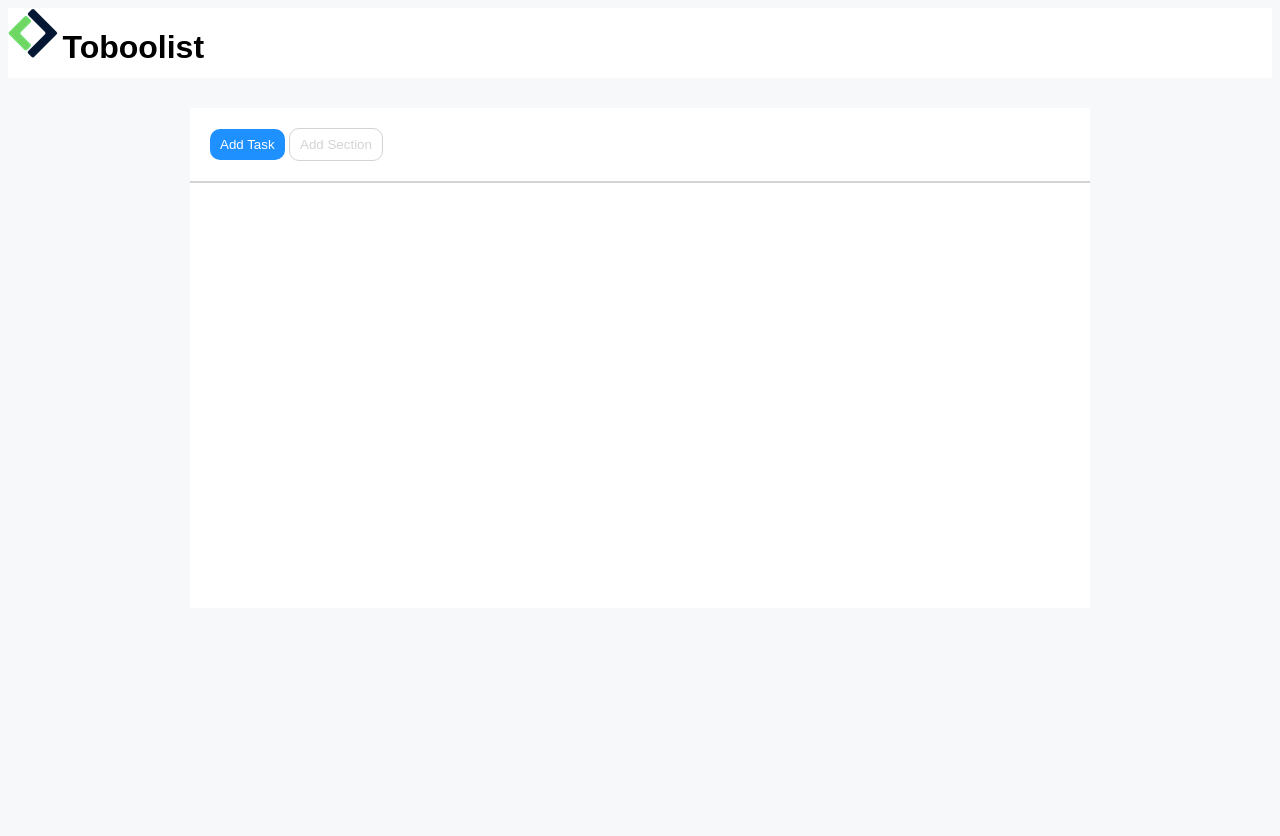
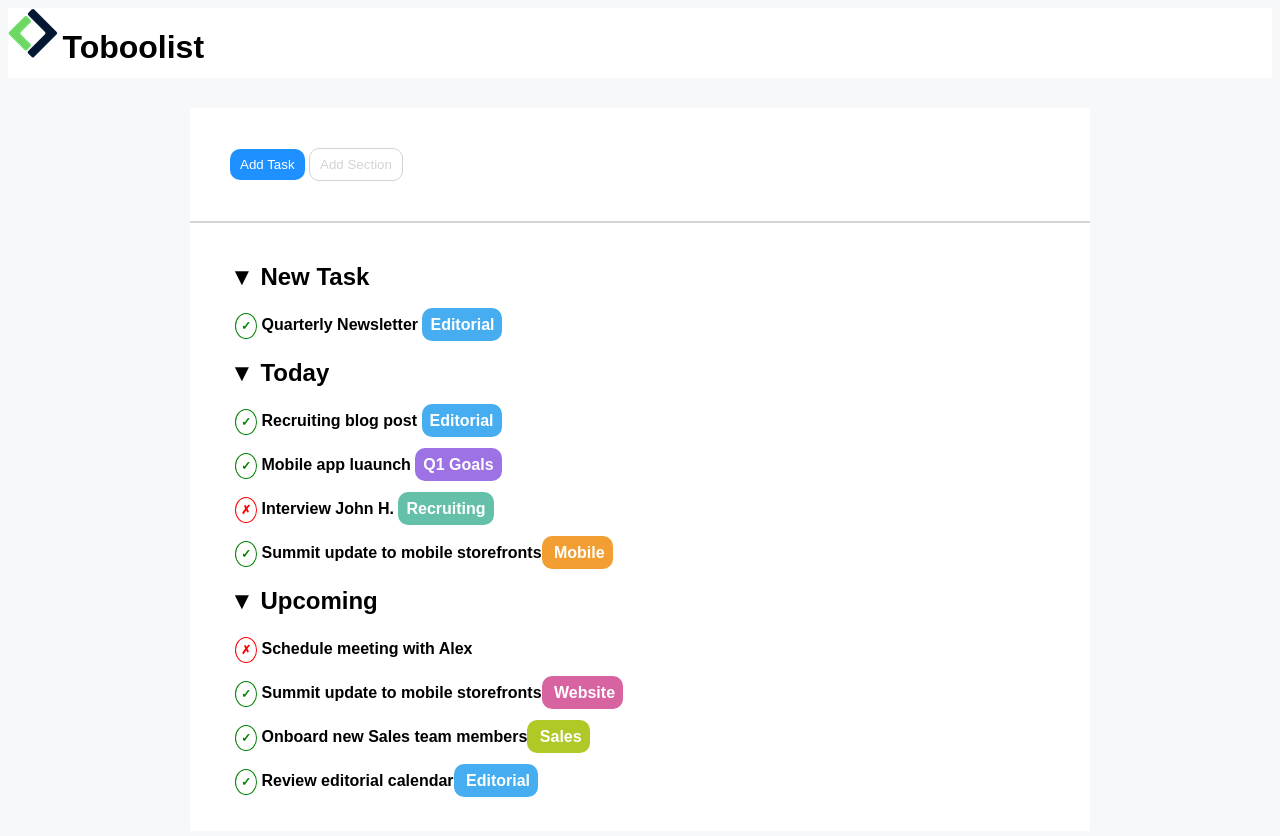
Before and after one commit to Valeria-Caramellino/html-css-toboolist, a plain HTML site: page index.html in a window 1280 px wide. Before the commit the page ends 800 px from the top, so only its background shows below. Drawn offline with Linux system fonts and the light colour scheme.

Commit message:
style feat (main) section

```diff
--- a/index.html
+++ b/index.html
@@ -20,6 +20,45 @@
                     <button class="bottone1">Add Task</button>
                     <button class="bottone2">Add Section</button>
                 </section>
+                <div id="container2">
+                    <section><!--sezione 1-->
+                        <h2> &#9660; New Task</h2>
+                        <p>
+                            <span class="slash">&#10003;</span> Quarterly Newsletter <span class="bordo azzurro" > Editorial</span>
+                        </p>
+                    </section>
+                    <section><!--sezione2-->
+                        <h2> &#9660; Today</h2>
+                        <p>
+                            <span class="slash">&#10003;</span> Recruiting blog post <span class="bordo azzurro" > Editorial</span>
+                        </p>
+                        <p>
+                            <span class="slash">&#10003;</span> Mobile app luaunch <span class="bordo viola" > Q1 Goals</span>
+                        </p>
+
+                        <p>
+                            <span class="croce">&#10007;</span> Interview John H. <span class="bordo verde" > Recruiting</span>
+                        </p>
+
+                        <p>
+                            <span class="slash">&#10003;</span> Summit update to mobile storefronts<span class="bordo arancione" > Mobile</span>
+                        </p>
+                    </section>
+                    <section><!--sezione3-->
+                        <h2> &#9660; Upcoming</h2>
+                        <p>
+                            <span class="croce">&#10007;</span> Schedule meeting with Alex
+                        <p>
+                            <span class="slash">&#10003;</span> Summit update to mobile storefronts<span class="bordo rosa" > Website</span>
+                        </p>
+                        <p>
+                            <span class="slash">&#10003;</span> Onboard new Sales team members<span class="bordo verdechiaro" > Sales</span>
+                        </p>
+                        <p>
+                            <span class="slash">&#10003;</span> Review editorial calendar<span class="bordo azzurro" > Editorial</span>
+                        </p>
+                    </section>
+                </div>
             </div>
         </main>
         <footer>
--- a/style/style.css
+++ b/style/style.css
@@ -12,12 +12,11 @@ img, h1{
 }
 #container{
     width: 900px;
-    height: 500px;
     background-color: white;
     margin: 30px auto;
 }
 #bottoni{
-    padding: 20px;
+    padding: 40px;
     border-bottom: 2px solid lightgrey;
 }
 .bottone1{
@@ -34,3 +33,48 @@ img, h1{
     padding: 8px 10px;
     border-radius: 10px;
 }
+#container2{
+    margin: 40px ;
+    padding-bottom: 20px;
+}
+p{
+    padding: 5px;
+    font-weight: 600;
+}
+.slash{
+    padding: 5px;
+    color: green;
+    border: green solid 1px;
+    border-radius: 50%;
+    font-size: 12px;
+}
+.croce{
+    padding: 5px;
+    color: red;
+    border: red solid 1px;
+    border-radius: 50%;
+    font-size: 12px;
+}
+.bordo{
+    padding: 8px;
+    border-radius: 10px;
+    color: white;
+}
+.azzurro{
+    background-color: rgb(71,173,241);
+}
+.viola{
+    background-color:rgb(156, 114, 228) ;
+}
+.verde{
+    background-color: rgb(100, 192, 169);
+}
+.arancione{
+    background-color: rgb(242, 158, 51);
+}
+.rosa{
+    background-color: rgb(216, 99, 161);
+}
+.verdechiaro{
+    background-color: rgb(176, 201, 38);
+}
```
